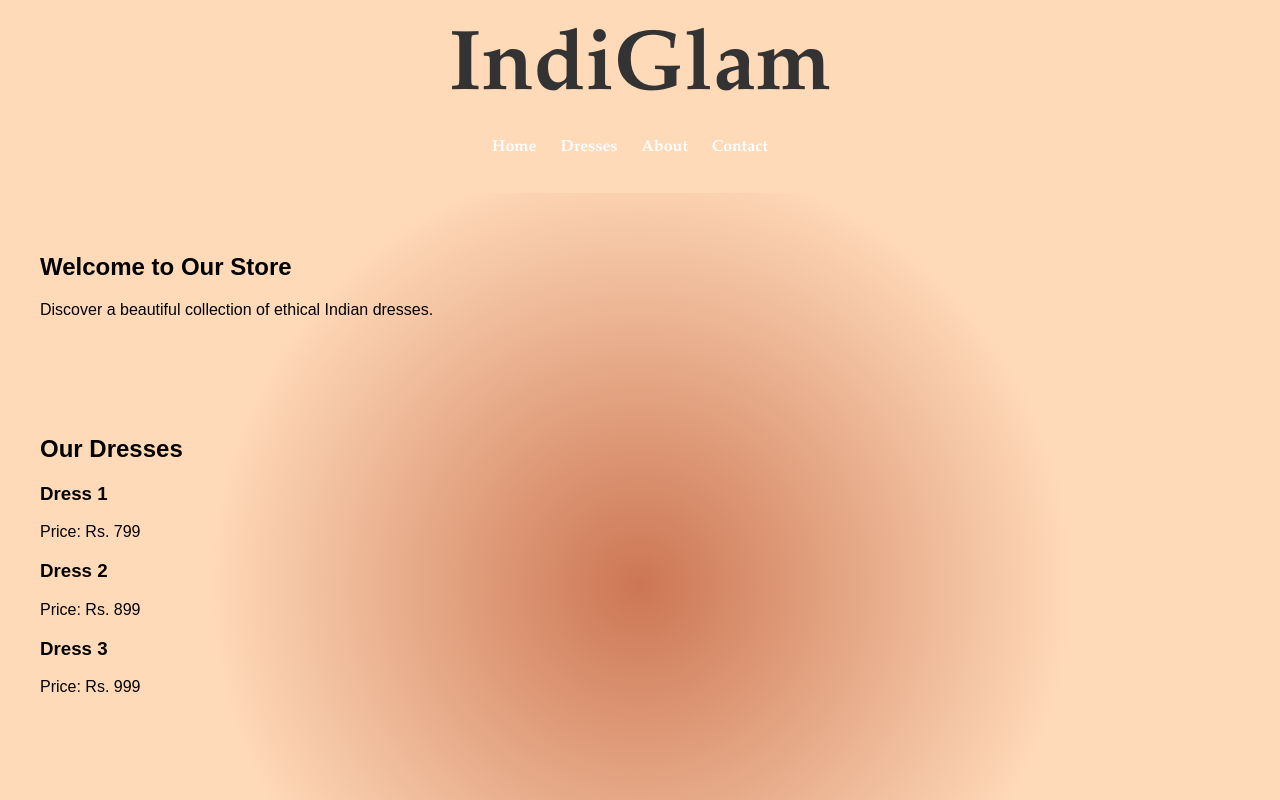
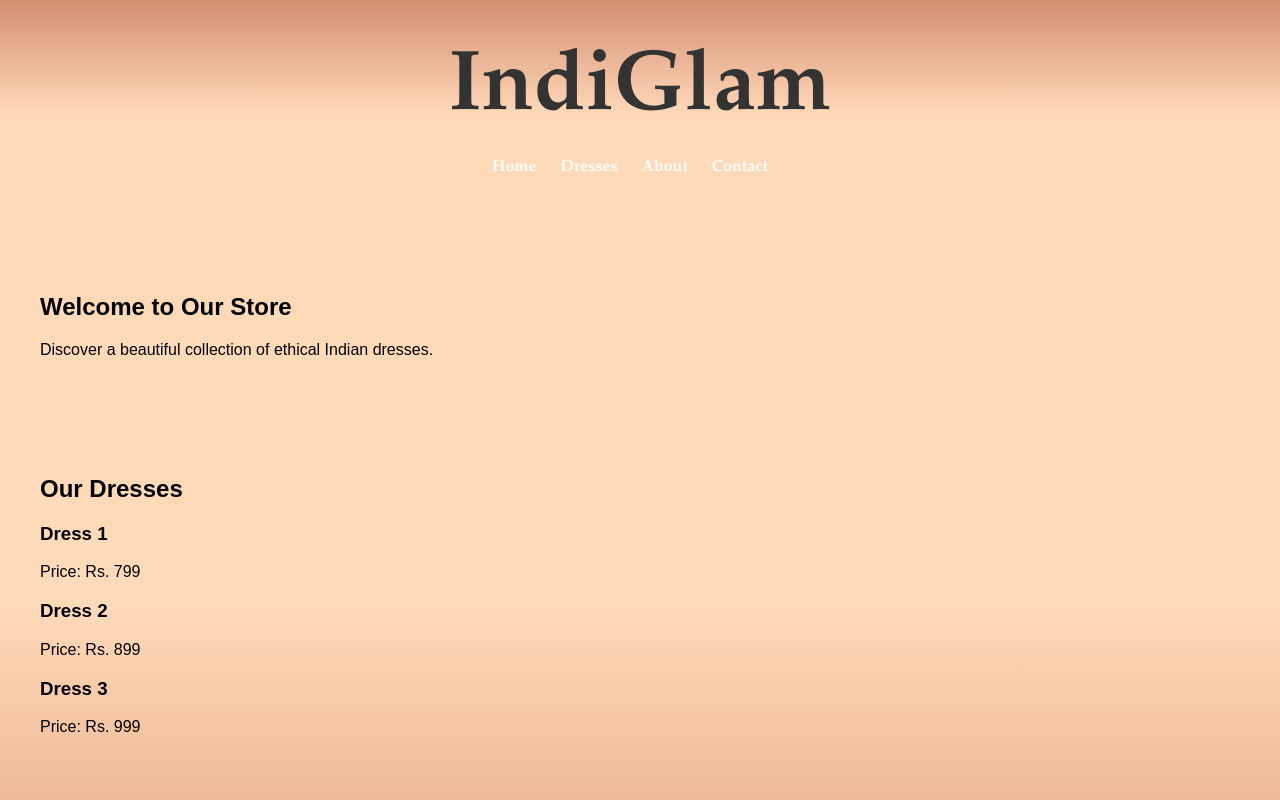
Before and after one commit to Mittesh-9/IndiGlam, a plain HTML site: page web.html in a window 1280 px wide. Shown: the top 800 px of the page. Drawn offline with Linux system fonts and the light colour scheme.

Commit message:
fixed bg linear-gradient

```diff
--- a/style.css
+++ b/style.css
@@ -2,22 +2,20 @@ body {
     font-family: 'Poppins', sans-serif;
     margin: 0;
     padding: 0;
-    background-image: radial-gradient(circle, #cc7654, #FFDAB9, #FFDAB9);
+    background-image: linear-gradient(to top ,#cc7654, #FFDAB9, #FFDAB9);
 }
 
 header {
     font-family: Garamond, serif;
-    background-image: radial-gradient(circle, #FFDAB9,
-    #FFDAB9, #FFDAB9);
+    background-image: linear-gradient(to bottom, #d48e72, #FFDAB9, #FFDAB9);
     color: #fff;
-    padding: 20px 0;
+    padding: 40px 0;
     text-align: center;
 }
 
 header h1 {
     margin: 0;
     font-size: 85px;
-    /* background: -webkit-linear-gradient(#cc7654, #292926); */
     background-color: #333 ;
     background-clip: text;
     -webkit-background-clip: text;
@@ -45,7 +43,6 @@ section {
 }
 
 footer {
-    background-color: #333;
     color: #fff;
     text-align: center;
     padding: 10px 0;
```
Also changed, not shown: web.html (+2 -2 lines).
